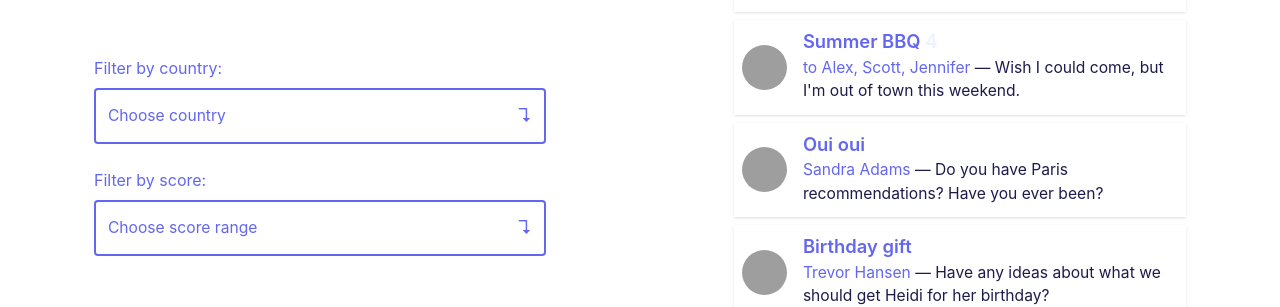
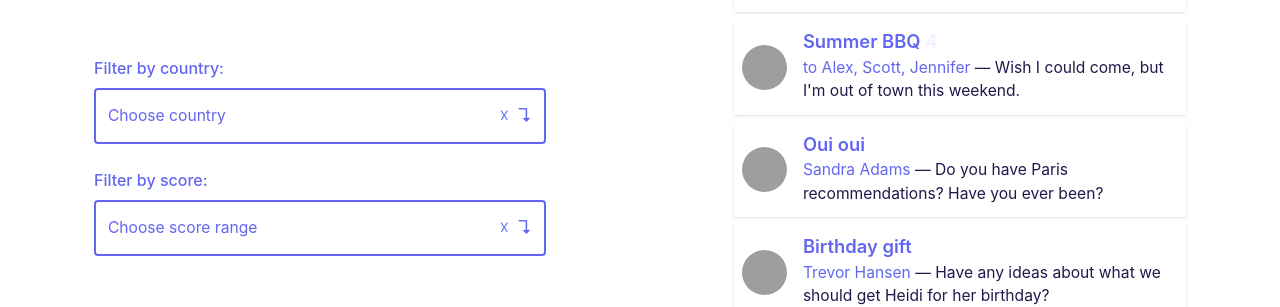
Before and after one commit to Karjalaz/pinia-example, a Vue app: page / in a window 1280 px wide. Shown: the part 170-477 px from the top of the page. Built offline with nearby package versions, Linux system fonts and the light colour scheme; grey boxes are pictures that could not be loaded.

Commit message:
filter refactoring

```diff
--- /dev/null
+++ b/src/components/filter-component.vue
@@ -0,0 +1,86 @@
+<script setup>
+import { defineProps, ref, computed } from 'vue';
+
+
+const props = defineProps({
+    name: String,
+    id: String,
+    options: Array,
+    callback: Function,
+    noValueText: String
+});
+
+const chosen = ref(null);
+const optionsVisible = ref(false);
+
+const arrow = computed(() => (optionsVisible.value) ? '&#8624;' : '&#8628;');
+
+function selectOption(option) {
+    chosen.value = option;
+    optionsVisible.value = false;
+
+    props.callback(option);
+}
+
+</script>
+
+<template>
+    <div class="filter w-full flex flex-col">
+        <label
+            :for="id"
+            class="mb-2 font-medium">
+            Filter by {{ name }}:
+        </label>
+        <div
+            :id="id"
+            class="filter__content relative">
+            <p class="filter__text flex items-center rounded
+                border border-2 border-primary p-3">
+                {{ chosen ?? noValueText }}
+                <span
+                    class="ms-auto text-lg cursor-pointer"
+                    @click="selectOption(null)">
+                    &#9747;
+                </span>
+                <span
+                    class="ms-2 text-lg cursor-pointer"
+                    v-html="arrow"
+                    @click="optionsVisible = !optionsVisible">
+                </span>
+            </p>
+            <transition
+                name="slide"
+                mode="out-in">
+                <ul
+                    v-show="optionsVisible"
+                    class="filter__items w-full absolute border border-1 border-secondary
+                        text-dark z-10 bg-white bg-opacity-95">
+                    <li
+                        class="filter-item cursor-pointer p-2
+                            hover:bg-secondary"
+                        v-for="option in options"
+                        :key="option.toLocaleUpperCase()"
+                        :class="{'text-primary': chosen == option}"
+                        @click="selectOption(option)">
+                        {{ option }}
+                    </li>
+                </ul>
+            </transition>
+        </div>
+    </div>
+</template>
+
+
+<style scoped>
+.slide-enter-active, .slide-leave-active {
+    transition: opacity .6s ;
+}
+
+.slide-enter-from, .slide-leave-to {
+    opacity: 0;
+}
+
+.slide-enter-to, .slide-leave-from {
+    opacity: 1;
+}
+</style>
--- a/src/components/user-filter.vue
+++ b/src/components/user-filter.vue
@@ -1,5 +1,5 @@
 <script setup>
-import { ref, computed } from 'vue';
+import filterComponent from './filter-component.vue';
 import { useFilterStore } from './../stores/filter';
 
 
@@ -9,121 +9,23 @@ const scores = ['below 10', 'inbetween 10 and 20', 'above 20'];
 
 const store = useFilterStore()
 
-const countryOptionsVisible = ref(false);
-const scoreOptionsVisible = ref(false);
-
-const countryArrow = computed(() => (countryOptionsVisible.value) ? '&#8624;' : '&#8628;');
-const scoreArrow = computed(() => (scoreOptionsVisible.value) ? '&#8624;' : '&#8628;');
-
-const chosenCountry = computed(() => store.countryFilter);
-const chosenScore = computed(() => store.scoreFilter);
-
-function selectCountry(country) {
-    store.selectCountry(country);
-    countryOptionsVisible.value = false;
-}
-
-function selectScore(score) {
-    store.selectScore(score);
-    scoreOptionsVisible.value = false;
-}
 </script>
 
 <template>
     <section class="event-filter flex flex-col gap-6">
-        <div class="event-filter__country w-full flex flex-col">
-            <label
-                for="countries"
-                class="mb-2">
-                Filter by country:
-            </label>
-            <div
-                id="countries"
-                class="event-filter__country-filter relative">
-                <p class="event-filter__country-filter flex items-center rounded
-                    border border-2 border-primary p-3"
-                    @click="countryOptionsVisible = !countryOptionsVisible">
-                    {{ chosenCountry ?? 'Choose country' }}
-                    <span
-                        class="ms-auto text-lg cursor-pointer"
-                        v-html="countryArrow">
-                    </span>
-                </p>
-                <transition
-                    name="slidess"
-                    mode="out-in">
-                    <ul
-                        v-show="countryOptionsVisible"
-                        class="event-filter__countries w-full absolute border border-1 border-secondary
-                            text-dark z-10 bg-white bg-opacity-95">
-                        <li
-                            class="event-filter__country-item cursor-pointer p-2
-                                hover:bg-secondary"
-                            v-for="country in countries"
-                            :key="country.toLocaleUpperCase()"
-                            :class="{'text-primary': chosenCountry == country}"
-                            @click="selectCountry(country)">
-                            {{ country }}
-                        </li>
-                    </ul>
-                </transition>
-            </div>
-        </div>
-        <div class="event-filter__score w-full flex flex-col">
-            <label
-                for="score"
-                class="mb-2">
-                Filter by score:
-            </label>
-            <div
-                id="scores"
-                class="event-filter__score-filter relative">
-                <p class="event-filter__score-filter flex items-center rounded
-                    border border-2 border-primary p-3"
-                    @click="scoreOptionsVisible = !scoreOptionsVisible">
-                    {{ chosenScore ?? 'Choose score range' }}
-                    <span
-                        class="ms-auto text-lg cursor-pointer"
-                        v-html="scoreArrow">
-                    </span>
-                </p>
-                <transition
-                    name="slidess"
-                    mode="out-in">
-                    <ul
-                        v-show="scoreOptionsVisible"
-                        class="event-filter__scores w-full absolute border border-1 border-secondary
-                            text-dark z-10 bg-opacity-95">
-                        <li
-                            class="event-filter__score-item cursor-pointer p-2
-                                hover:bg-secondary"
-                            v-for="score in scores"
-                            :key="score.toLocaleUpperCase()"
-                            :class="{'text-primary': chosenScore == score}"
-                            @click="selectScore(score)">
-                            {{ score }}
-                        </li>
-                    </ul>
-                </transition>
-            </div>
-        </div>
+        <filter-component
+            id="countries"
+            name="country"
+            :options="countries"
+            :callback="store.selectCountry"
+            no-value-text="Choose country">
+        </filter-component>
+        <filter-component
+            id="scores"
+            name="score"
+            :options="scores"
+            :callback="store.selectScore"
+            no-value-text="Choose score range">
+        </filter-component>
     </section>
 </template>
-
-<style scoped>
-.event-filter__countries {
-    max-height: 200px
-}
-
-.slide-enter-active, .slide-leave-active {
-    transition: max-height .8s;
-}
-
-.slide-enter-from, .slide-leave-to {
-    max-height: 0;
-}
-
-.slide-enter-to, .slide-leave-from {
-    max-height: 100%;
-}
-</style>
```
